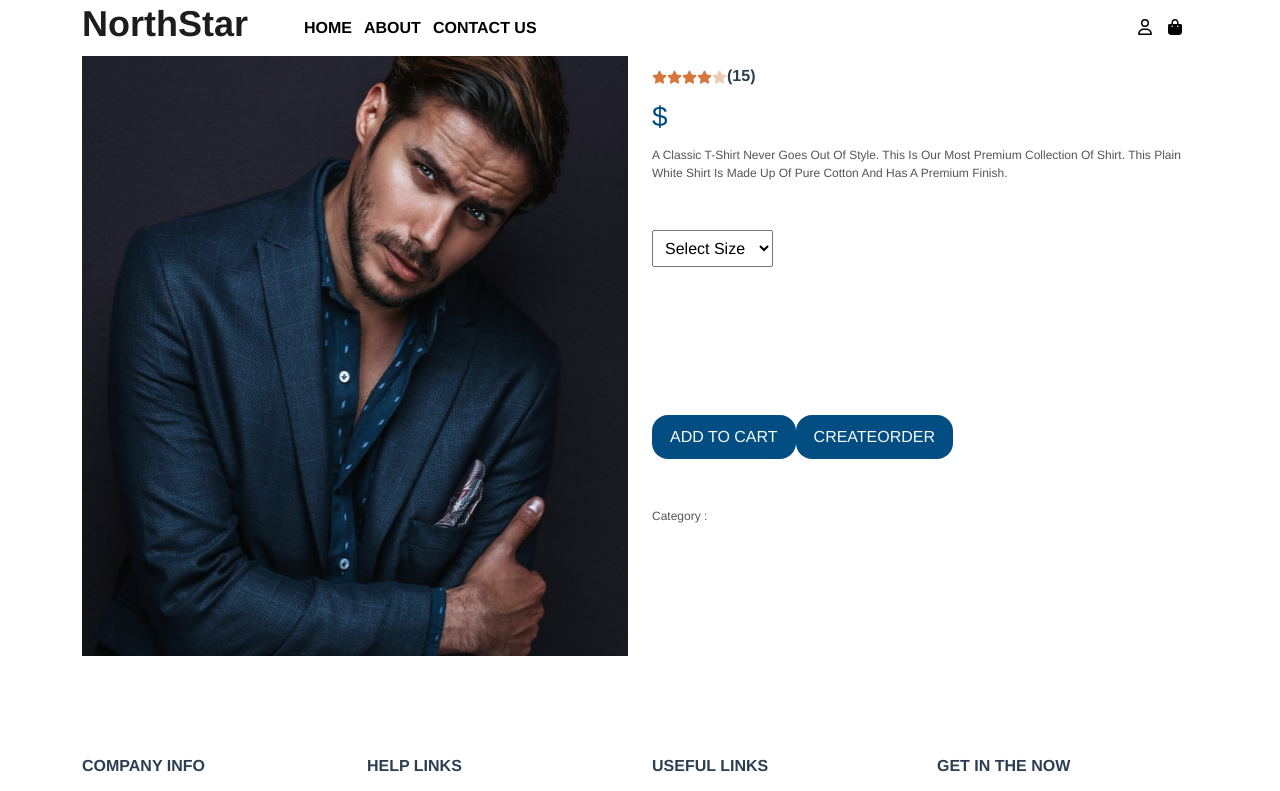
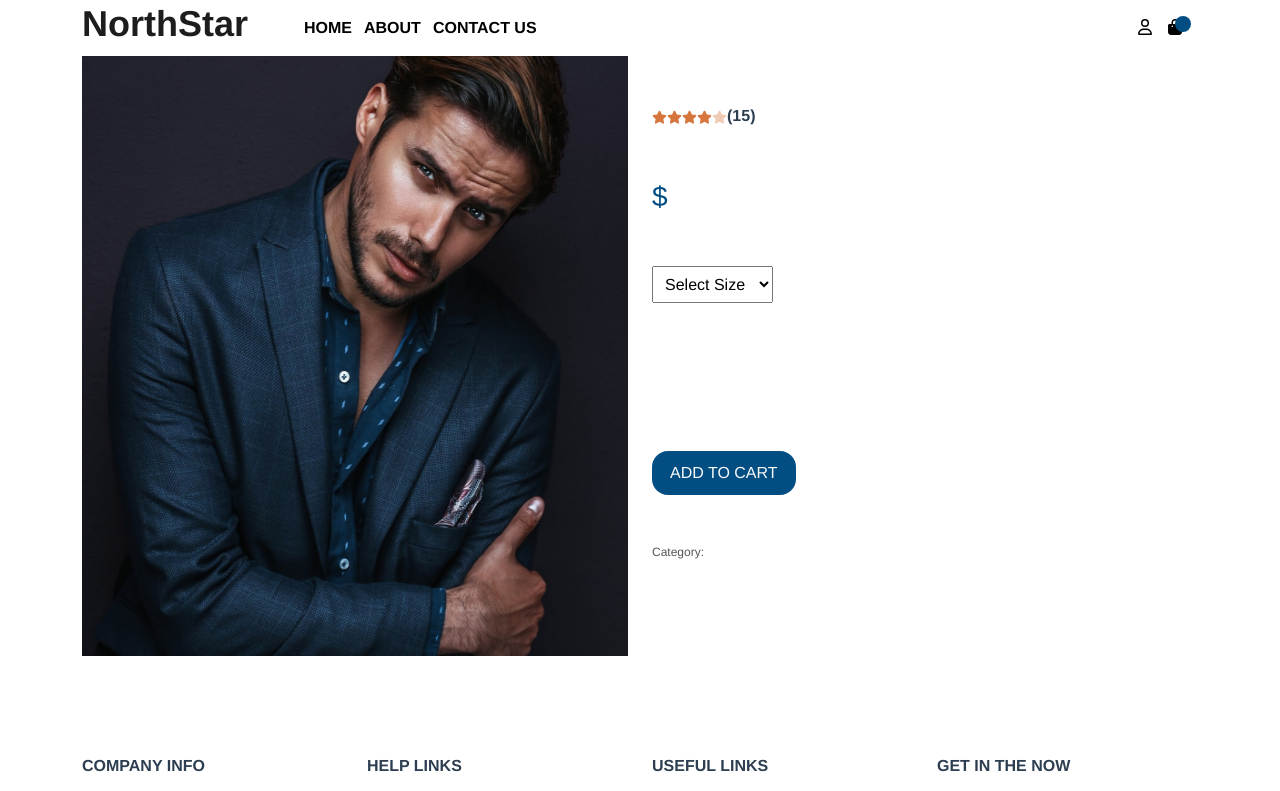
Before and after one commit to Abdalla34/fornt_task, a Vue app: page /product/1 in a window 1280 px wide. Shown: the top 791 px of the page. Built offline with nearby package versions, Linux system fonts and the light colour scheme; no server answers.

Commit message:
add-test-single

```diff
--- a/src/components/Header.vue
+++ b/src/components/Header.vue
@@ -45,17 +45,17 @@
               class="icons-header d-flex align-items-center justify-content-end gap-3"
             >
               <div class="icon position-relative">
+                <div class="data"></div>
                 <button class="link-icon" href="">
                   <i class="fa-regular fa-user"></i>
                 </button>
               </div>
               <div class="icon">
-                <button class="link-icon position-relative" href="">
-                  <div class="data" v-if="abogabalCart && abogabalCart.length">
-                    {{ abogabalCart.length }}
-                  </div>
-                  <i class="fa-solid fa-bag-shopping"></i>
-                </button>
+                <router-link to="/Cart">
+                  <button class="link-icon" href="">
+                    <i class="fa-solid fa-bag-shopping"></i>
+                  </button>
+                </router-link>
               </div>
               <div class="icon">
                 <button @click.prevent="toggleside()" class="link-icon">
@@ -96,6 +96,7 @@
   </div>
 </template>
 <script>
+// import axios from "axios";
 export default {
   name: "HeaderApp",
   data: () => {
@@ -103,24 +104,21 @@ export default {
       transition: false,
       navHeader: true,
       data: [],
+      // visitId: "",
     };
   },
-  computed: {
-    abogabalCart() {
-      return this.$store.state.cart;
-    },
-  },
-  methods: {
-    toggleside() {
-      this.transition = !this.transition;
-    },
-  },
-  async mounted() {
-    const savedCart = localStorage.getItem("cart");
-    if (savedCart) {
-      this.$store.dispatch("updateCart", JSON.parse(savedCart)); // dispatch action to update value in the store
-    }
-  },
+  //   methods: {
+  //   async getCartSingle() {
+  //     await axios.get(`https://fakestoreapi.com/carts/id=${this.visitId}`).then((res) => {
+  //       this.cart = res.data;
+  //     });
+  //   },
+  // },
+
+  // mounted() {
+  //   let visit_id = localStorage.getItem("visit_id");
+  //   this.visitId = visit_id
+  // },
 };
 </script>
 <style scoped>
@@ -175,8 +173,7 @@ export default {
   align-items: center;
   justify-content: center;
   font-size: 9px;
-  right: -10px;
-  top: -2px;
+  right: -39px;
 }
 
 @media (max-width: 992px) {
--- a/src/components/SingleProduct.vue
+++ b/src/components/SingleProduct.vue
@@ -21,8 +21,10 @@
                 <router-link to="" class="links-nav">Shop</router-link>
               </li>
             </ul> -->
-            <div class="name-shirt mt-2">
-              <h1 class="title text-capitalize fs-4">{{ singlePro.name }}</h1>
+            <div class="name-shirt mt-5">
+              <h1 class="title text-capitalize fs-4">
+                {{ product.name }}
+              </h1>
               <svg
                 width="15"
                 height="14"
@@ -85,14 +87,10 @@
                 />
               </svg>
               <span class="span fw-bold">(15)</span>
-              <div class="price mt-2 fs-3">${{ singlePro.price }}</div>
+              <div class="price mt-5 fs-3">${{ product.price }}</div>
             </div>
             <div class="identifiction">
-              <p class="pargraph mt-2">
-                A classic t-shirt never goes out of style. This is our most
-                premium collection of shirt. This plain white shirt is made up
-                of pure cotton and has a premium finish.
-              </p>
+              <p class="pargraph mt-4 fs-6"></p>
             </div>
             <div class="select-size mt-5 margin">
               <select name="" id="" class="p-2 select">
@@ -119,22 +117,13 @@
             </div>
             <div class="btn-cart opacity">
               <button
-                @click.prevent="addToCart()"
                 class="btn-add-cart btn-send-sellers mt-5 text-light text-uppercase"
               >
                 add to cart
               </button>
-              <button
-                @click.prevent="createOrder()"
-                class="btn-add-cart btn-send-sellers mt-5 text-light text-uppercase"
-              >
-                createOrder
-              </button>
             </div>
             <div class="details-shirt mt-5">
-              <p class="pargraph w-50">
-                Category : {{ singlePro.description }}
-              </p>
+              <p class="pargraph w-50">Category:{{ product.description }}</p>
             </div>
           </div>
         </div>
@@ -148,48 +137,22 @@ export default {
   name: "SingleProduct",
   data: () => {
     return {
-      singlePro: {},
-      cart: [],
+      product: {},
     };
   },
   methods: {
-    async getSingleProduct() {
+    async getProduct() {
       await axios
         .get(
           `https://gabal-ecommerce-api.vercel.app/api/single-product?id=${this.$route.params.id}`
         )
         .then((res) => {
-          this.singlePro = res.data[0];
+          this.product = res.data[0];
         });
-    },
-    async addToCart() {
-      this.cart.push(this.singlePro);
-      localStorage.setItem("cart", JSON.stringify(this.cart));
-      this.$store.dispatch("updateCart", this.cart); // dispatch action to update value in the store
-    },
-    async createOrder() {
-      const response = await axios.post(
-        `https://gabal-ecommerce-api.vercel.app/api/create-order`,
-        {
-          total: 200,
-          order_items: [
-            {
-              product_id: "a94a443a-339a-43e2-bec9-05c5c4c160a9",
-              quantity: 2,
-              price: 100,
-            },
-          ],
-        }
-      );
-      console.log(response);
     },
   },
   async mounted() {
-    this.getSingleProduct();
-    const savedCart = localStorage.getItem("cart");
-    if (savedCart) {
-      this.cart = JSON.parse(savedCart);
-    }
+    this.getProduct();
   },
 };
 </script>
--- a/src/store/index.js
+++ b/src/store/index.js
@@ -3,20 +3,22 @@ import Vuex from "vuex";
 
 Vue.use(Vuex);
 
-export default new Vuex.Store({
-  state: {
-    cart: [],
-  },
-  getters: {},
-  mutations: {
-    addToCart(state, payload) {
-      state.cart = payload;
-    },
-  },
-  actions: {
-    updateCart({ commit }, newValue) {
-      commit("addToCart", newValue); // call a mutation through an action
-    },
-  },
-  modules: {},
-});
+export default new Vuex.Store({});
+
+// state: {
+//   cartItems: JSON.parse(localStorage.getItem("cartItems")) || [],
+// },
+// mutations: {
+//   ADD_TO_CART(state, product) {
+//     state.cartItems.push(product);
+//     localStorage.setItem("cartItems", JSON.stringify(state.cartItems)); // حفظ الكارت في localStorage
+//   },
+// },
+// getters: {
+//   cartCount: (valuereturn) => valuereturn.cartItems.length, // حساب عدد الأوردرات
+// },
+
+// addtocart() {
+//   this.getInLocal(this.product);
+// },
+// ...mapMutations(["getInLocal"]),
```
Also changed, not shown: src/App.vue (+23 -0 lines).
